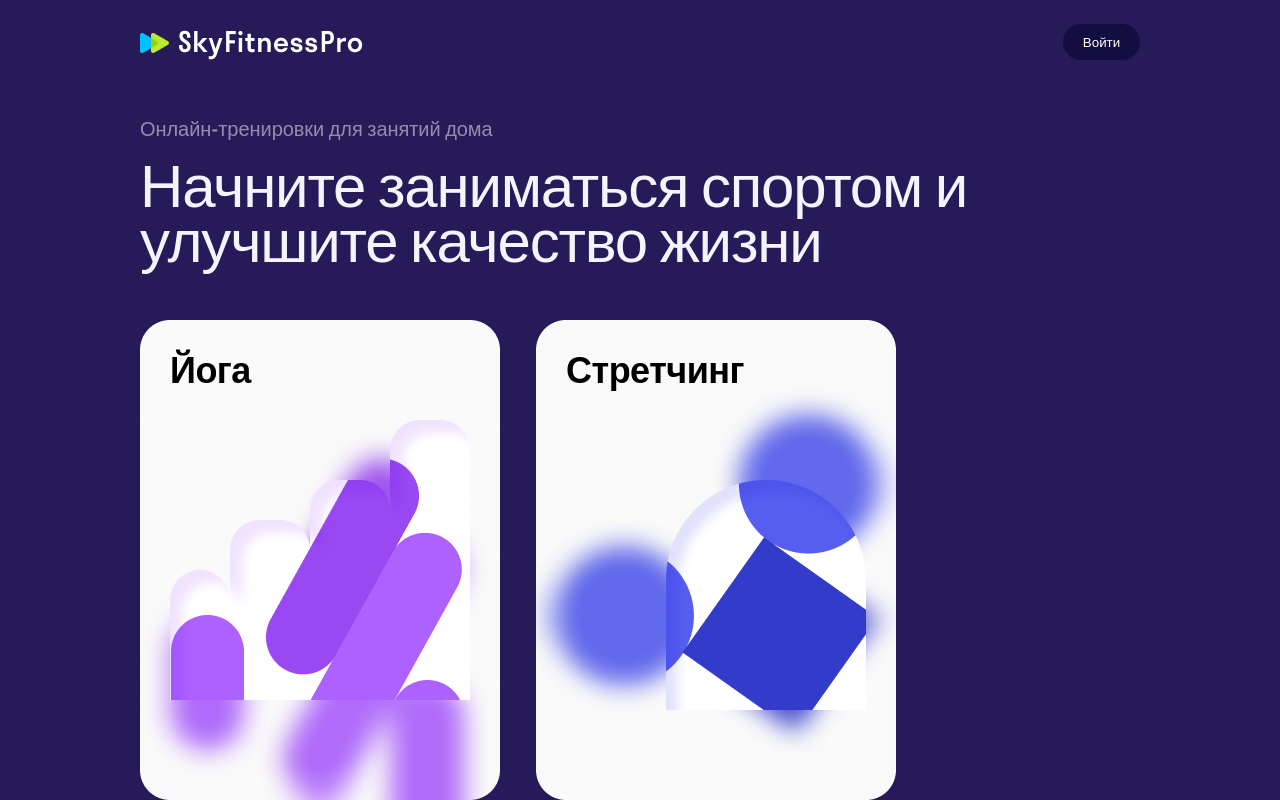
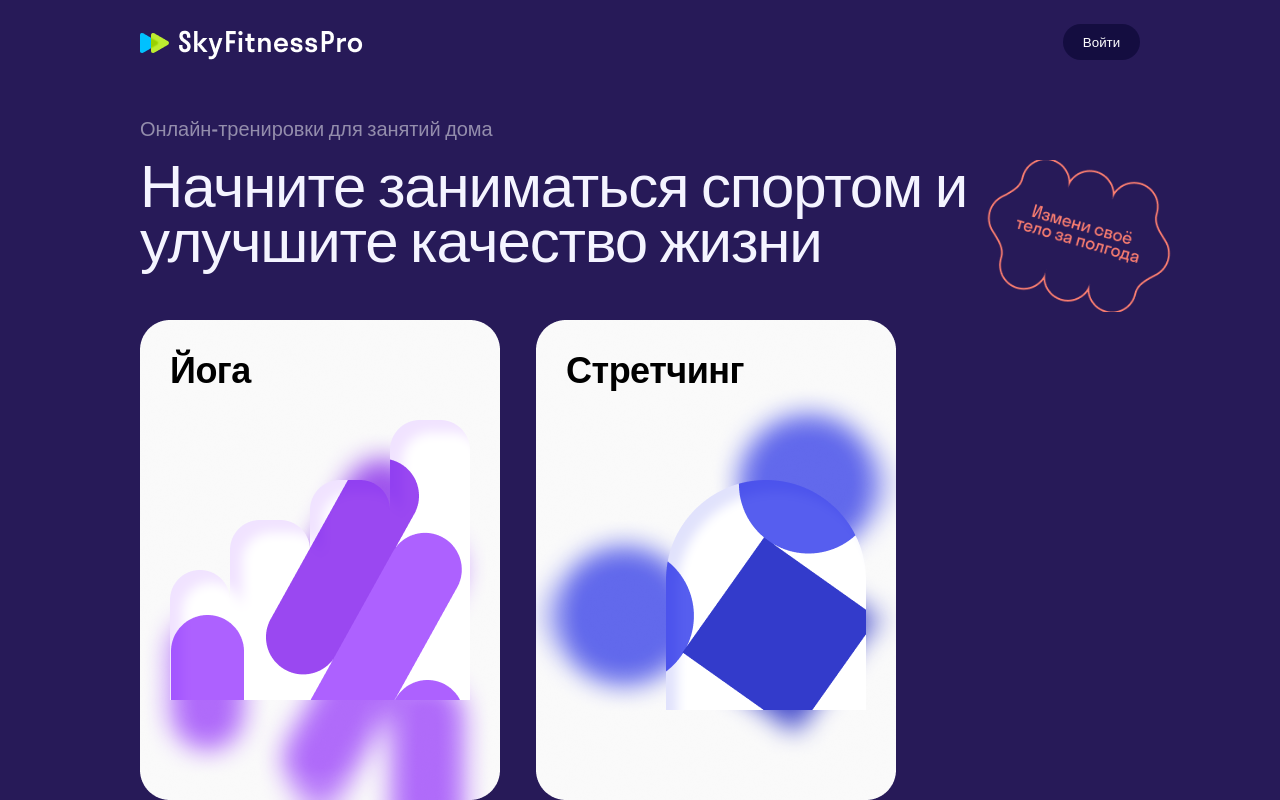
Before and after one commit to Allgud/fitness-app, a React (Vite) app: page / in a window 1280 px wide. Built offline with nearby package versions, Linux system fonts and the light colour scheme.

Commit message:
added sale-sticker

```diff
--- a/src/components/CourseCard/styles.js
+++ b/src/components/CourseCard/styles.js
@@ -8,6 +8,7 @@ export const CourseCard = styled.div`
     background-size: contain;
     background-repeat: no-repeat;
     position: relative;
+    cursor: pointer;
 `
 
 export const CourseTitle = styled.div`
--- a/src/pages/main/index.jsx
+++ b/src/pages/main/index.jsx
@@ -9,6 +9,7 @@ const MainPage = () => {
     return(
         <S.MainPage>
             <S.MainTitle>Начните заниматься спортом и улучшите качество жизни</S.MainTitle>
+            <S.SaleStickerBox />
             <S.MainContent>
                 {
                     courses.map(el => (
--- a/src/pages/main/styles.js
+++ b/src/pages/main/styles.js
@@ -4,6 +4,7 @@ export const MainPage = styled.div`
     width: 100%;
     height: 100%;
     padding-bottom: 60px;
+    position: relative;
 `
 
 export const MainContent = styled.div`
@@ -27,6 +28,19 @@ export const MainTitle = styled.h1`
     margin-top: 18px;
 `
 
+export const SaleStickerBox = styled.div`
+    width: 212px;
+    height: 152px;
+    position: absolute;
+    top: 20px;
+    right: -45px;
+    background-image: url('/assets/img/sale-sticker.png');
+    background-repeat: no-repeat;
+    background-position: center;
+    background-size: cover;
+
+`
+
 export const MainButtonBox = styled.div`
     width: 147px;
     height: 48px;
```
Also changed, not shown: public/assets/img/sale-sticker.png (added).
